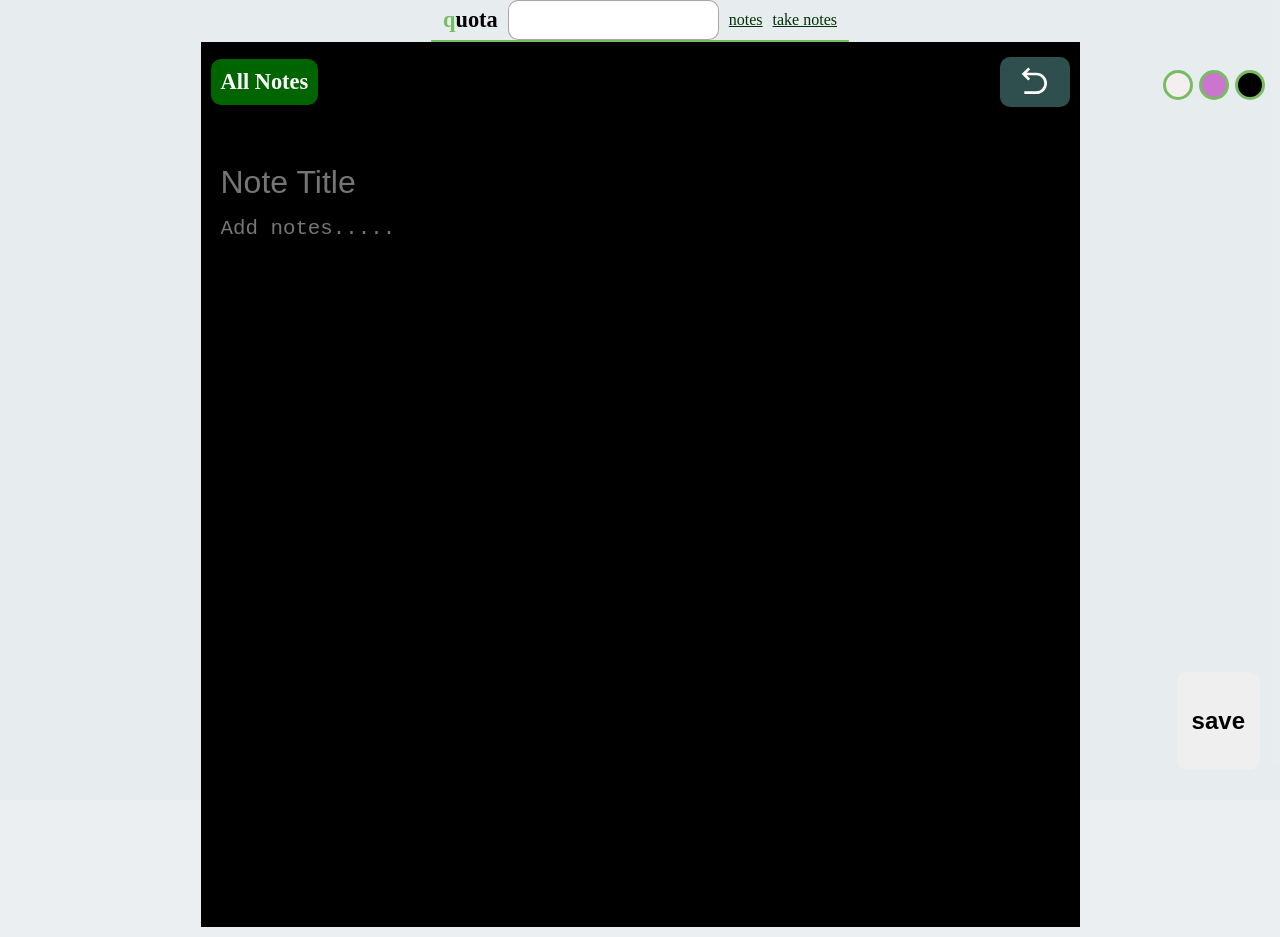
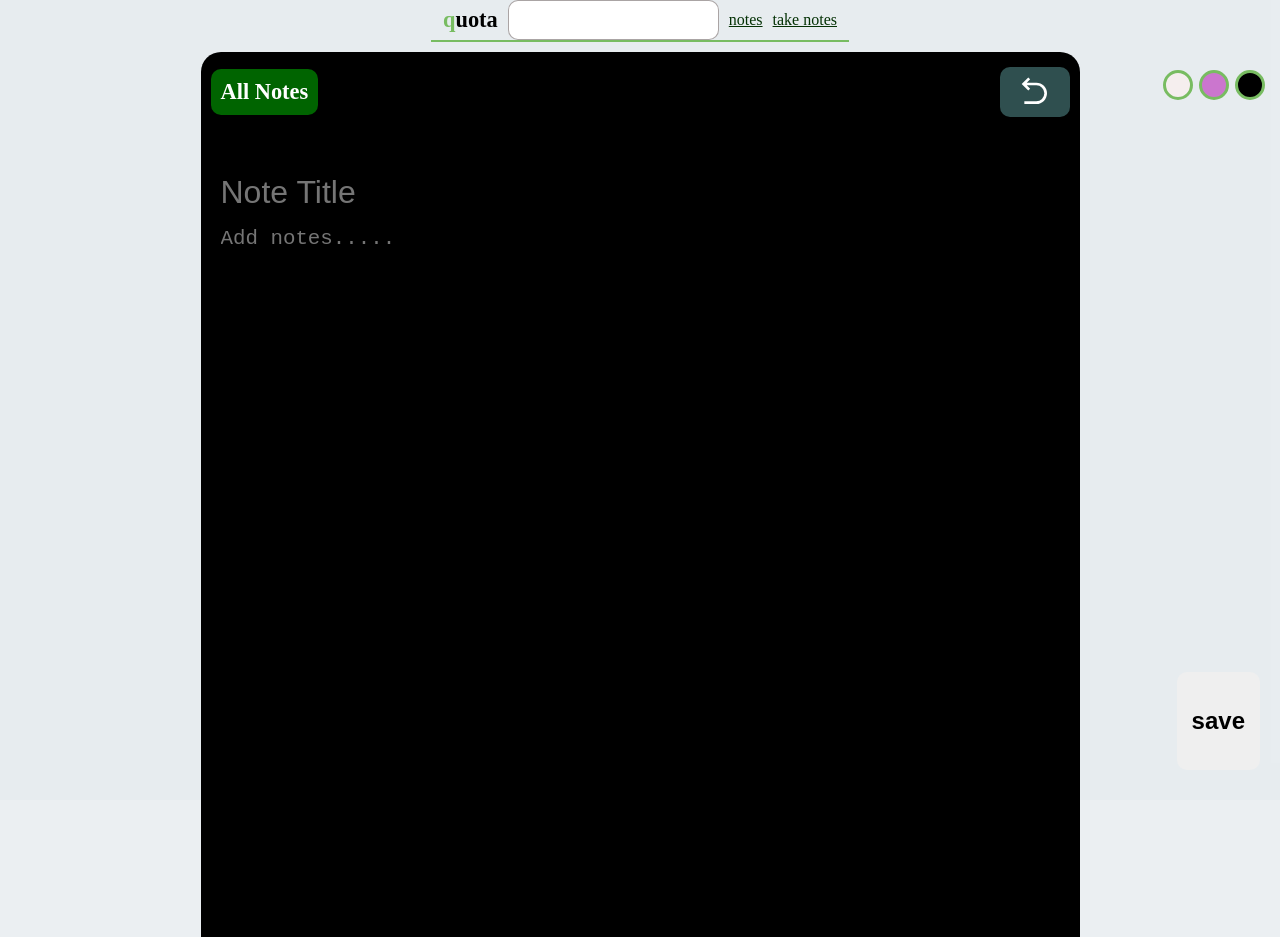
Before and after one commit to Prospetix/abeg, a React app in the folder src/: page /createnote in a window 1280 px wide. Built offline with nearby package versions, Linux system fonts and the light colour scheme; the HTML template or start-up script is replaced by a standard one.

Commit message:
added border radius

```diff
--- a/src/App.css
+++ b/src/App.css
@@ -348,6 +348,9 @@ span {
   background-color: black;
   height: 100vh;
   z-index: 10;
+  margin-top: 10px;
+  border-top-right-radius: 20px;
+  border-top-left-radius: 20px;
 }
 .toolbar {
   height: 100%;
```
